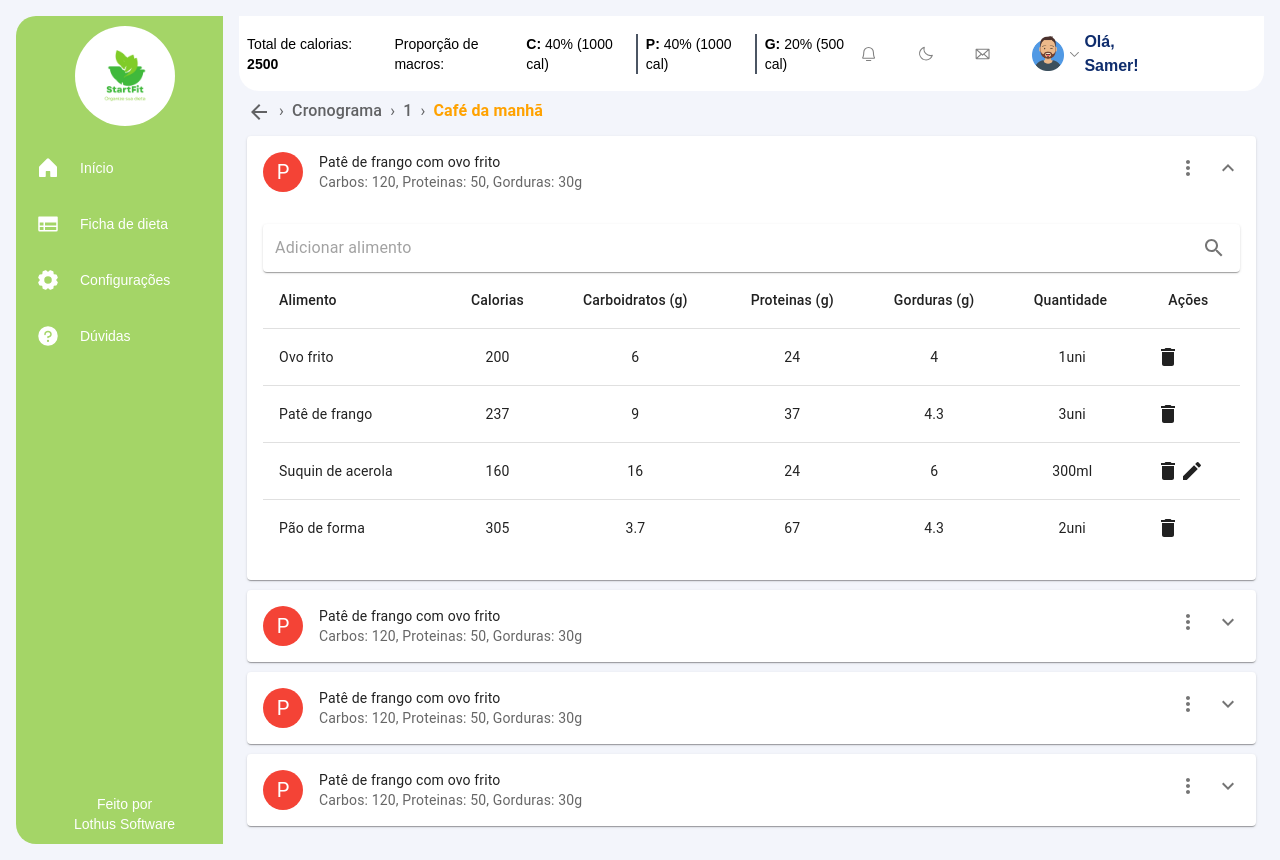
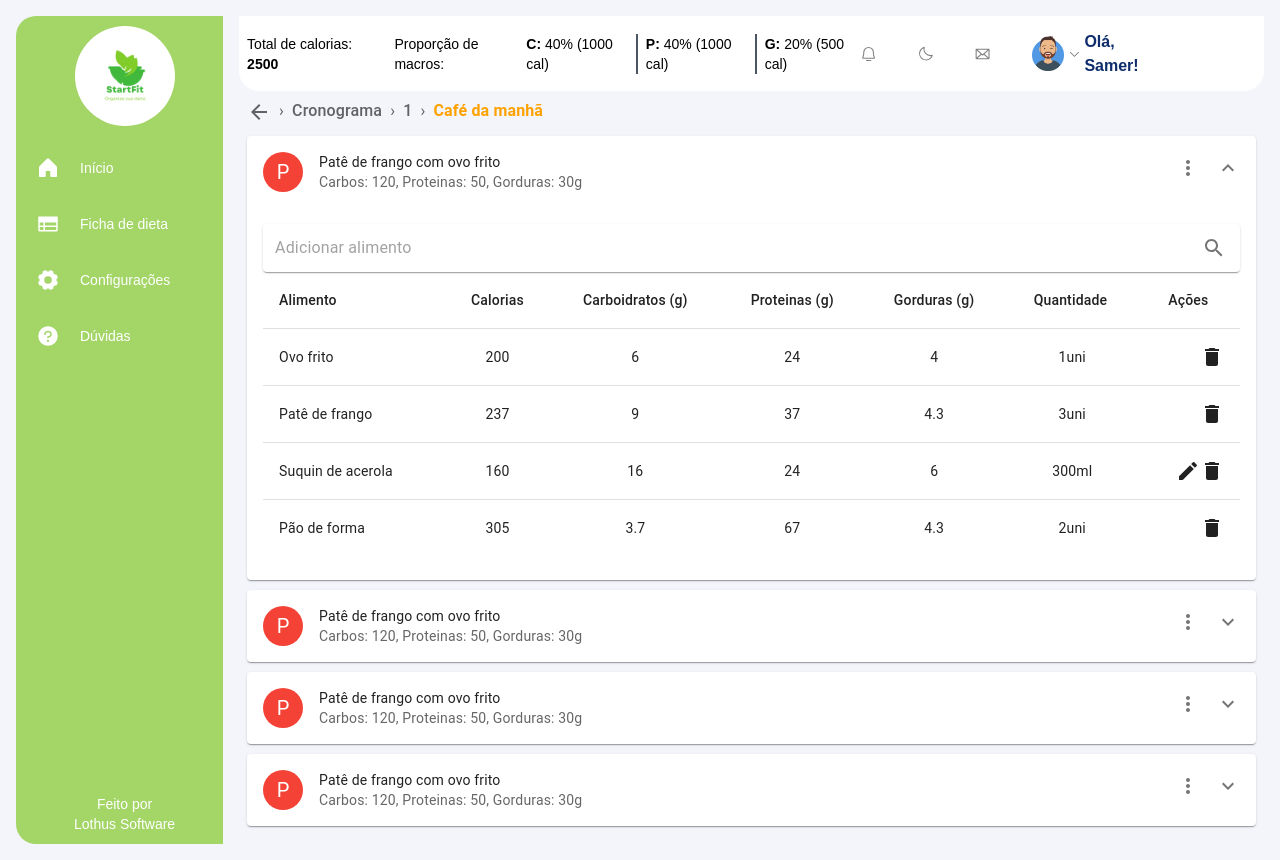
Before and after one commit to samervalente/startfit-client, a React (Vite) app: page /cronograma/1/1 in a window 1280 px wide. Both pictures are taken after a click on the button 1228 px from the left and 167 px from the top of the page. Built offline with nearby package versions, Linux system fonts and the light colour scheme.

Commit message:
style: correct action edit position

```diff
--- a/src/components/AlimentTable.tsx
+++ b/src/components/AlimentTable.tsx
@@ -22,8 +22,26 @@ function createData(
 }
 
 const rows = [
-  createData("Ovo frito", 200, 6.0, 24, 4.0, 1, "uni", <DeleteIcon />),
-  createData("Patê de frango", 237, 9.0, 37, 4.3, 3, "uni", <DeleteIcon />),
+  createData(
+    "Ovo frito",
+    200,
+    6.0,
+    24,
+    4.0,
+    1,
+    "uni",
+    <DeleteIcon className="cursor-pointer" />
+  ),
+  createData(
+    "Patê de frango",
+    237,
+    9.0,
+    37,
+    4.3,
+    3,
+    "uni",
+    <DeleteIcon className="cursor-pointer" />
+  ),
   createData(
     "Suquin de acerola",
     160,
@@ -33,11 +51,20 @@ const rows = [
     300,
     "ml",
     <>
-      <DeleteIcon />
-      <EditIcon />
+      <EditIcon className="cursor-pointer" />
+      <DeleteIcon className="cursor-pointer" />
     </>
   ),
-  createData("Pão de forma", 305, 3.7, 67, 4.3, 2, "uni", <DeleteIcon />),
+  createData(
+    "Pão de forma",
+    305,
+    3.7,
+    67,
+    4.3,
+    2,
+    "uni",
+    <DeleteIcon className="cursor-pointer" />
+  ),
 ];
 
 export default function AlimentTable() {
@@ -70,9 +97,7 @@ export default function AlimentTable() {
               <TableCell align="center">{row.protein}</TableCell>
               <TableCell align="center">{row.quantity + row.unity}</TableCell>
 
-              <TableCell align="left" className="&:last-child:cursor-pointer">
-                {row.actions}
-              </TableCell>
+              <TableCell align="right">{row.actions}</TableCell>
             </TableRow>
           ))}
         </TableBody>
```
